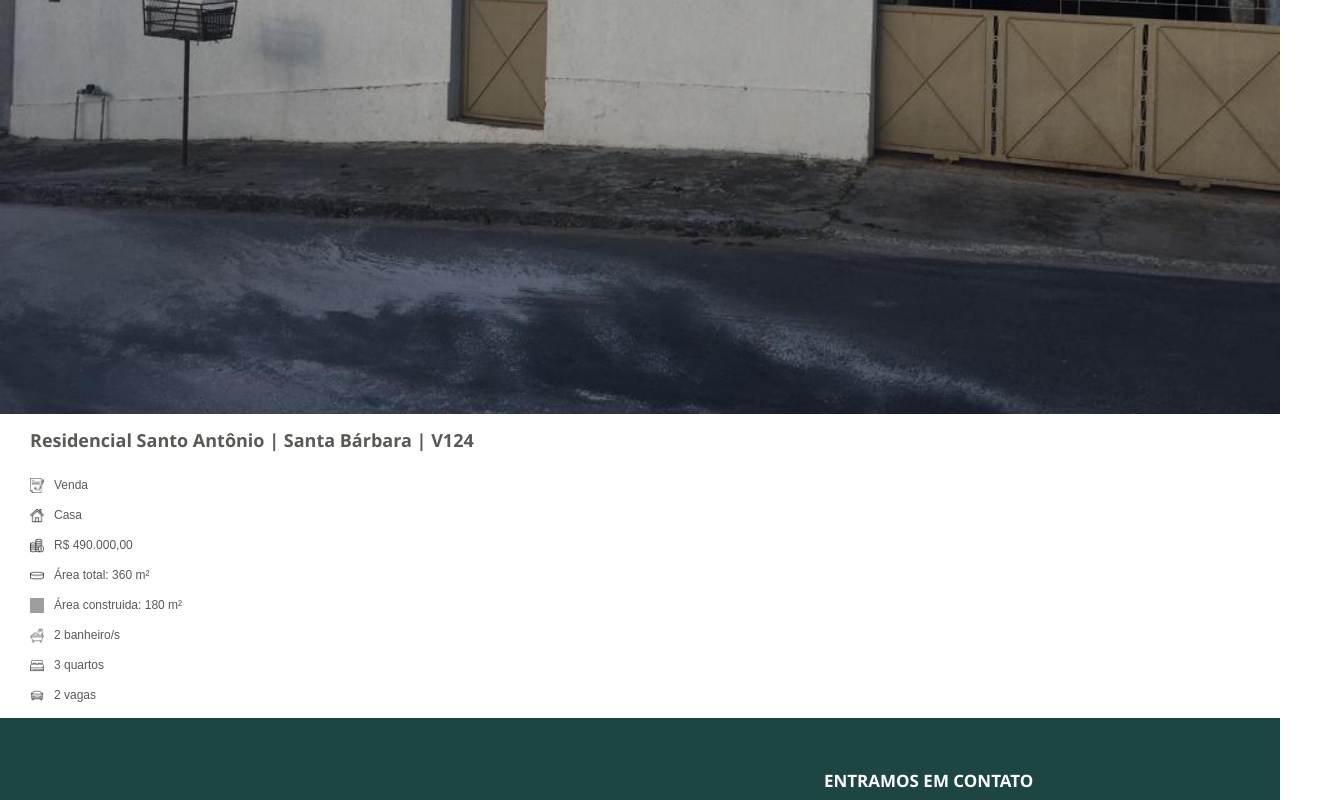
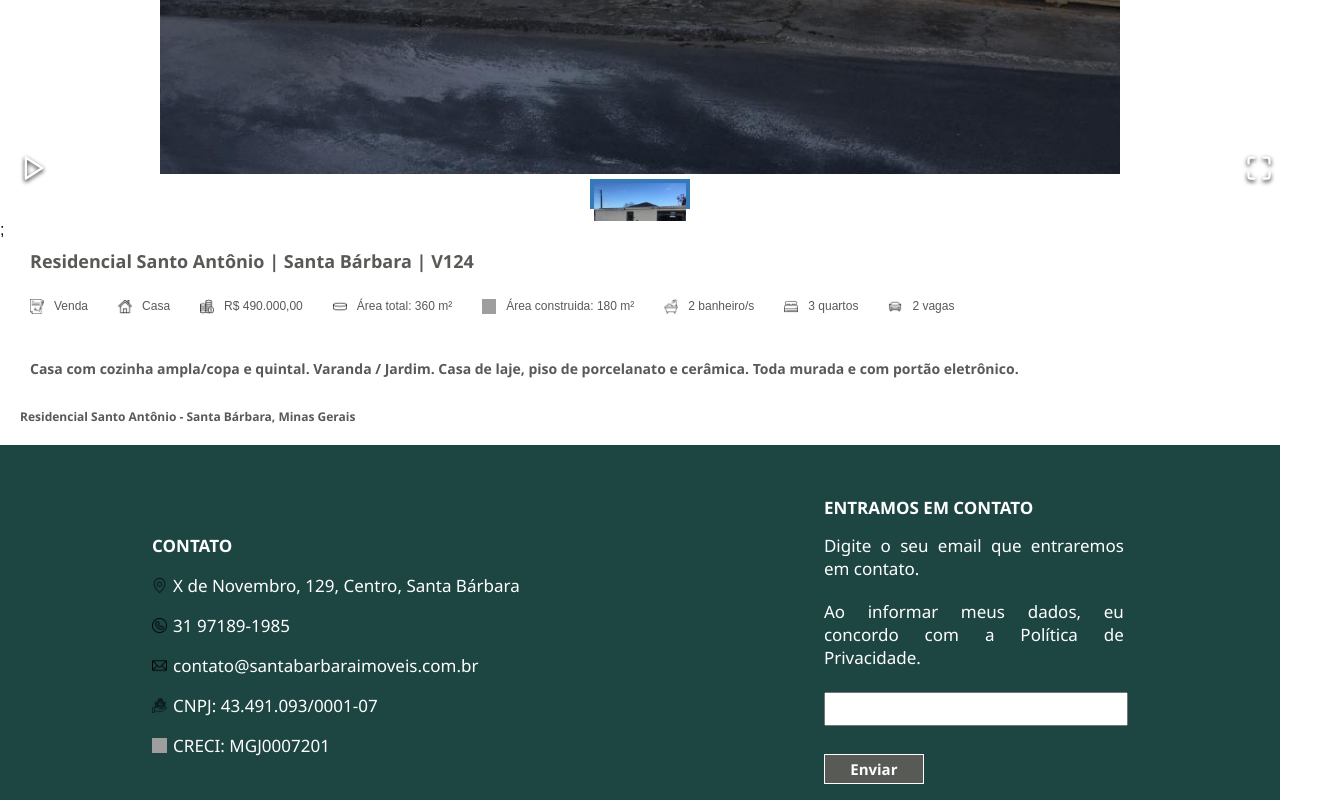
Before and after one commit to santa-barbara-imoveis/imoveis-santa-barbara, a React (Create React App) app: page /imovel/V124 in a window 1280 px wide. Shown: the part 740-1540 px from the top of the page, 1318 px wide, since content can reach past the window. Built offline with nearby package versions, Linux system fonts and the light colour scheme; grey boxes are pictures that could not be loaded.

Commit message:
property details finished

```diff
--- a/package.json
+++ b/package.json
@@ -10,6 +10,7 @@
     "package-name": "^0.1.0",
     "react": "^18.2.0",
     "react-dom": "^18.2.0",
+    "react-image-gallery": "^1.3.0",
     "react-router-dom": "^6.22.1",
     "react-scripts": "5.0.1",
     "web-vitals": "^2.1.4"
--- a/src/data/dataImoveis.js
+++ b/src/data/dataImoveis.js
@@ -45,6 +45,16 @@ import ffV138 from "../assets/images/V138.jpg";
 import ffV139 from "../assets/images/V139.jpeg";
 import ffV141 from "../assets/images/V141.jpeg";
 import ffV142 from "../assets/images/V142.jpg";
+
+const importAll = (r) => {
+  let images = [];
+  r.keys().map((item, index) => { images[item.replace('./', '')] = r(item); });
+
+  r.keys().forEach((item) => {
+    images.push(r(item))
+  })
+  return images;
+};
 
 const imoveisDisp = [
     {
@@ -516,6 +526,7 @@ const imoveisDisp = [
       descricao: "Localizado na entrada de Santa Bárbara.Propriedade com escritura.Zona de Diversificação Econômica."
     },
     {
+      fotos: importAll(require.context('../assets/images/V124', true, /\.(png|jpe?g|svg)$/)),
       fotoCapa: ffV124,
       cod: "V124",
       contrato: "Venda",
@@ -531,7 +542,7 @@ const imoveisDisp = [
       areaTotal:"360 m²",
       areaConstruida: "180 m²",
       titulo:"Casa à venda no residencial Santo Antônio",
-      descricao: "Casa com cozinha ampla/copa e quintal. Varanda / Jardim.Casa de laje, piso de porcelanato e cerâmica. Toda murada e com portão eletrônico."
+      descricao: "Casa com cozinha ampla/copa e quintal. Varanda / Jardim. Casa de laje, piso de porcelanato e cerâmica. Toda murada e com portão eletrônico."
     },
     {
       fotoCapa: ffV125,
--- a/src/pages/propertyDetails/index.js
+++ b/src/pages/propertyDetails/index.js
@@ -1,9 +1,6 @@
 import React, { useMemo } from 'react';
+import ImageGallery from "react-image-gallery";
 import { useParams } from 'react-router-dom';
-import "../../assets/style/global.css";
-import { imoveisDisp } from '../../data/dataImoveis';
-import "./style.css";
-
 import area from "../../assets/icons/area.png";
 import banho from "../../assets/icons/banheira.png";
 import vagas from "../../assets/icons/carros.png";
@@ -12,33 +9,58 @@ import iconMoeda from "../../assets/icons/moedas.png";
 import quartos from "../../assets/icons/quarto.png";
 import tpImovel from "../../assets/icons/tipoImovel.png";
 import iconTotal from "../../assets/icons/total.png";
+import "../../assets/style/global.css";
+import { imoveisDisp } from '../../data/dataImoveis';
+import "./style.css";
+
 
 function PropertyDetails() {
     let { propertyId } = useParams();
 
     const property = useMemo(() => imoveisDisp.find(({cod}) => String(cod).toLowerCase() === String(propertyId).toLowerCase()), [propertyId])
 
-    const {titulo, fotoCapa} = property
+    const {titulo, fotoCapa, fotos, ruaNum, bairro, cidade, Estado, descricao} = property
+
+    console.log({fotos})
+
+    const photos = useMemo(() => (
+        Boolean(fotos.length)
+            ? fotos?.map((p) => (
+                {
+                    original: p,
+                    thumbnail: p,
+                }))
+            : [fotoCapa]
+    ), [fotos])
 
     return (
-        <div className="fullOfParent">
-            <h1 style={{color: 'black', textAlign: "center", margin: "15px 0px"}}>{titulo}</h1>
-            <img className="photoProperty" src={fotoCapa} />
-            <div className="boxDataImovel">
-            <div className="boxTitulo"> {property.bairro} | {property.cidade} | {property.cod} </div>
-            <div className="boxAmenitiesData">
-              <div className='ltBoxData'> <img className="iconS" src={iconContrato}/> {property.contrato} </div>
-              <div className='ltBoxData'> <img className="iconS" src={tpImovel}/> {property.tipoImovel} </div>
-              <div className='ltBoxData'>
-                <img className="iconS" src={iconMoeda}/> {property.valor} </div>
-              <div className='ltBoxData'>
-                <img className="iconS" src={iconTotal}/>Área total: {property.areaTotal} </div>
-              <div className='ltBoxData'> <img className="iconS" src={area}/> Área construida: {property.areaConstruida} </div>
-              <div className='ltBoxData'> <img className="iconS" src={banho}/> {property.banheiros} banheiro/s </div>
-              <div className='ltBoxData'> <img className="iconS" src={quartos}/> {property.quartos} quartos </div>
-              <div className='ltBoxData'> <img className="iconS" src={vagas}/> {property.vagas} vagas </div>
+        <div className="fullOfParent singlePropertyDetail">
+            {titulo && <h1 style={{color: 'black', textAlign: "center", margin: "15px 0px"}}>{titulo}</h1>}
+            <ImageGallery  className="imageGallery" items={photos} />;
+            {/* <img className="photoProperty" src={fotoCapa} /> */}
+            <div className="boxDataImovel boxDataImovelPropertyDetails">
+                <div className="boxTitulo"> {property.bairro} | {property.cidade} | {property.cod} </div>
+                <div className="boxAmenitiesData boxAmenitiesDataPropertyDetails">
+                {property.contrato && <div className='ltBoxData'> <img className="iconS" src={iconContrato}/> {property.contrato} </div>}
+                {property.tipoImovel && <div className='ltBoxData'> <img className="iconS" src={tpImovel}/> {property.tipoImovel} </div>}
+                {property.valor && (
+                    <div className='ltBoxData'>
+                        <img className="iconS" src={iconMoeda}/> {property.valor}
+                    </div>
+                )}
+                {property.areaTotal && (
+                    <div className='ltBoxData'>
+                        <img className="iconS" src={iconTotal}/>Área total: {property.areaTotal}
+                    </div>
+                )}
+                {property.areaConstruida && <div className='ltBoxData'> <img className="iconS" src={area}/> Área construida: {property.areaConstruida} </div>}
+                {property.banheiros && <div className='ltBoxData'> <img className="iconS" src={banho}/> {property.banheiros} banheiro/s </div>}
+                {property.quartos && <div className='ltBoxData'> <img className="iconS" src={quartos}/> {property.quartos} quartos </div>}
+                {property.vagas && <div className='ltBoxData'> <img className="iconS" src={vagas}/> {property.vagas} vagas </div>}
+                </div>
+                {descricao && <div className="boxTitulo" style={{fontSize: "14px"}}> {descricao} </div>}
+                <h1 className="address">{ruaNum && ruaNum.length > 2 ? `${ruaNum}, ` : ""}{bairro ? `${bairro} - ` : ""}{cidade ? `${cidade}, ` : ""}{Estado ? `${Estado}` : ""}</h1>
             </div>
-          </div>
         </div>
   )
 }
--- a/src/pages/propertyDetails/style.css
+++ b/src/pages/propertyDetails/style.css
@@ -1,4 +1,44 @@
+@import "~react-image-gallery/styles/css/image-gallery.css";
+
 .photoProperty {
     margin: 0 auto;
     width: 100%;
 }
+
+.image-gallery button:hover {
+    background-color: transparent !important;
+    border: 2px black;
+}
+
+.image-gallery-right-nav {
+    right: 15px !important
+}
+
+.image-gallery-fullscreen-button {
+    right: 15px !important
+}
+
+.boxDataImovelPropertyDetails {
+    width: 100% !important;
+}
+
+.boxAmenitiesData.boxAmenitiesDataPropertyDetails {
+    display: flex;
+    flex-direction: row;
+    flex-wrap: wrap;
+    width: 100% !important;
+    flex-grow: 1;
+    gap: 30px;
+    margin-bottom: 20px;
+}
+
+.singlePropertyDetail .address {
+    font-size: 12px;
+    padding: 10px;
+    color: rgb(88, 90, 86)
+}
+
+.boxAmenitiesDataPropertyDetails .ltBoxData {
+    /* width: 32%; */
+    width: auto;
+}
```
Also changed, not shown: src/assets/images/V124/V124.jpeg (added), 1 other file (tests, documents, lock files or other folders).
